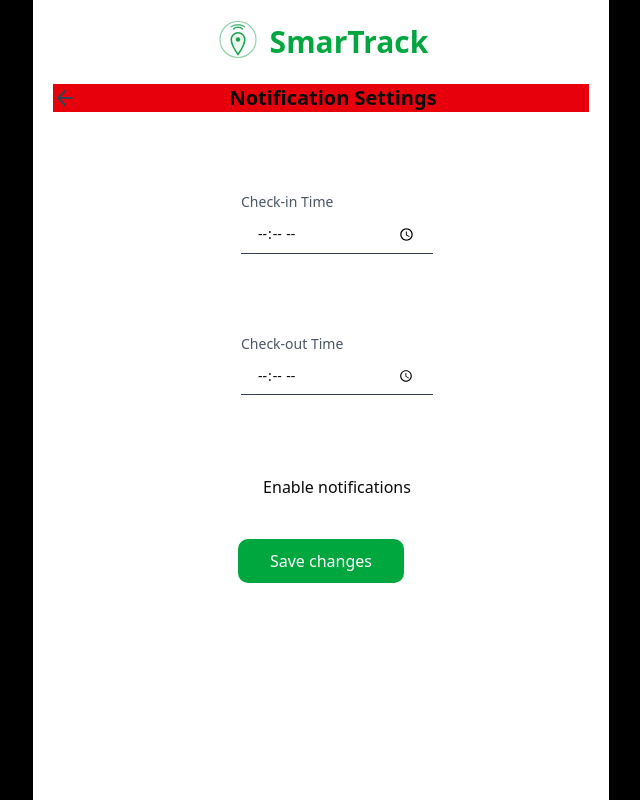
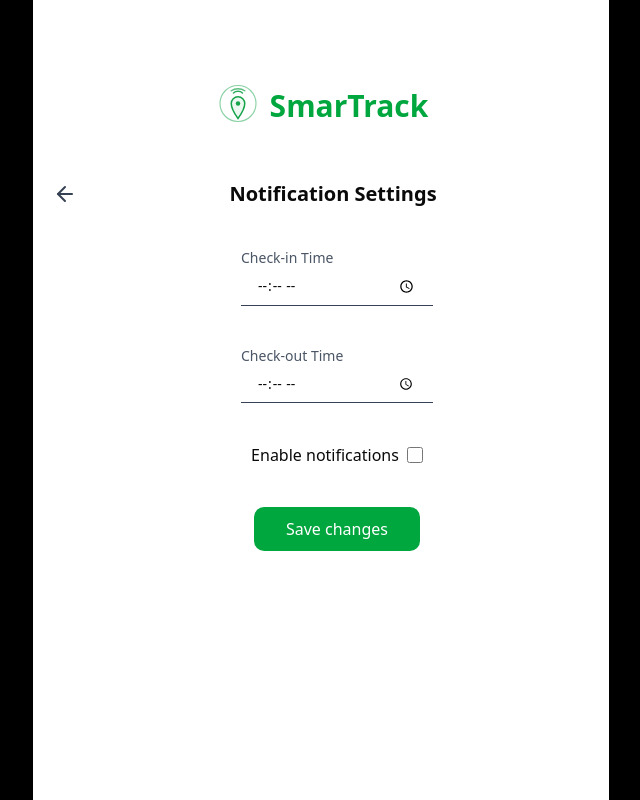
Before and after one commit to kalamaayubu/SmarTrack, a Next.js app: page / in a window 1280 px wide. Both pictures are taken after a click on the element "Notifications are disabled". Shown: the top 800 px of the page, without its empty margins (319-959 px from the left). Built offline with nearby package versions, Linux system fonts and the light colour scheme; no server answers.

Commit message:
Reafactor: Minor UI refactors

```diff
--- a/components/Header.tsx
+++ b/components/Header.tsx
@@ -2,7 +2,7 @@
 
 const Header = () => {
   return (
-    <div className="flex text-center items-center gap-2 justify-center">
+    <div className="flex text-center items-center gap-2 justify-center mt-16 mb-8">
       <div className="">
         <Image src={"/assets/icons/logo.svg"} alt="logo" width={200} height={200} className="w-12"/>
       </div>
--- a/components/views/Home.tsx
+++ b/components/views/Home.tsx
@@ -26,8 +26,11 @@
     <div className='flex flex-col gap-4 mt-10 p-4'>
         {/* Location status */}
         <div className="flex flex-col gap-2 m-auto text-center mb-10">
-            {isInSwahilipot == null && "Checking Location..."}
-            {isInSwahilipot ? (
+            {isInSwahilipot === null ? (
+                <p className="text-gray-500">Checking location...</p>
+            ) : (
+
+                isInSwahilipot ? (
                     <>
                         <CheckCircle2 className="text-green-600 m-auto"/>
                         <p className={` text-xl text-green-600`}>You&rsquo;re in Swahilipot</p>
@@ -37,15 +40,16 @@
                         <DoorClosed  className="text-red-600 m-auto"/>
                         <p className={` text-xl text-red-600`}>You&rsquo;re not in Swahilipot</p>
                     </>
+                )
             )}
         </div>
 
         <button
             onClick={goToScanQR}
-            disabled={!isInSwahilipot}
+            disabled={isInSwahilipot !== true}
             className={`${!isInSwahilipot ? 'cursor-not-allowed bg-green-600 hover:bg-green-600 active:scale-100 opacity-60' : ''} mb-8 w-[80%] m-auto`}
         >
-            Scan Code
+            {isInSwahilipot !== true ? <p className="animate-pulse">Checking location...</p> : 'Scan Code'}
         </button>
 
         {/* Notification setting status */}
--- a/components/views/Scanning.tsx
+++ b/components/views/Scanning.tsx
@@ -23,7 +23,10 @@
         return () => clearTimeout(timeout)
     }, [redirectURL, router])
 
-    const goHome = () => setView("home")
+    const goHome = () => {
+        setView("home")
+        router.refresh()
+    }
   return (
     <div className="flex flex-col gap-4 items-center">
         <div className={`${isScanning ? "animate-pulse-fast border-gray-800" : ""} border-4 relative w-64 h-64 border-gray-400 rounded-lg overflow-hidden`}>
@@ -33,6 +36,7 @@
                 height={800}
                 width={800}
                 alt="qr-code"
+                priority
                 className="absolute"
             />
         </div>
--- a/components/views/Settings.tsx
+++ b/components/views/Settings.tsx
@@ -1,4 +1,8 @@
-import { ArrowLeft } from 'lucide-react'
+'use client'
+
+import { ArrowLeft, Loader2 } from 'lucide-react'
+import { useRouter } from 'next/navigation';
+import { useState } from 'react';
 
 type View = "home" | "scanning" | "settings";
 
@@ -7,20 +11,31 @@
 }
 
 const Settings = ({ setView } : SettingProps) => {
+  const [isSaving, setIsSaving] = useState(false)
+  const router = useRouter()
+
   const goHome = () => {
     setView("home")
+    router.refresh()
+  }
+
+  const handleSaveChanges = async (e: React.FormEvent<HTMLFormElement>) => {
+    e.preventDefault()
+    setIsSaving(true)
+
+    // Function to save notification settings
+
   }
   return (
     <div>
-      <div className='flex items-center mb-4 mt-4 max-w-dvh bg-red-600'>
+      <div className='flex items-center mb-4 mt-4 max-w-dvh'>
         <ArrowLeft onClick={goHome} className='hover:cursor-pointer text-gray-700 hover:text-gray-950 rounded-full'/>
         <p className='m-auto text-xl font-semibold'>Notification Settings</p>
       </div>
 
-      <div className='ml-8 mt-20'>
-        <div className='flex flex-col gap-20 items-center'>
-
-          <div className='flex flex-col gap-1'>
+      <div className='ml-8 mt-10'>
+        <form onSubmit={handleSaveChanges} className='flex flex-col space-y-10 items-center'>
+          <div className='flex flex-col'>
             <label htmlFor="check-in" className="text-sm text-gray-600">Check-in Time</label>
             <input
               type='time'
@@ -29,7 +44,7 @@
             />
           </div>
 
-          <div className='flex flex-col gap-1'>
+          <div className='flex flex-col'>
             <label htmlFor="check-out" className="text-sm text-gray-600">Check-out Time</label>
             <input
               type='time'
@@ -38,12 +53,15 @@
             />
           </div>
 
-          <div>
+          <div className='flex gap-2 items-center'>
             <p>Enable notifications</p>
+              <input type='checkbox' className='accent-green-600 w-4 h-4'/>
           </div>
-        </div>
+          <button type='submit' disabled={isSaving} className='flex m-auto px-8 py-[10px]'>
+            {isSaving ? <p className='flex items-center gap-3'><Loader2 className='animate-spin w-4'/>Saving changes...</p> : 'Save changes'}
+          </button>
+        </form>
       </div>
-      <button className='flex m-auto px-8 py-[10px] mt-10'>Save changes</button>
     </div>
   )
 }
```
Lines whose indentation alone changed are shown as unchanged.
